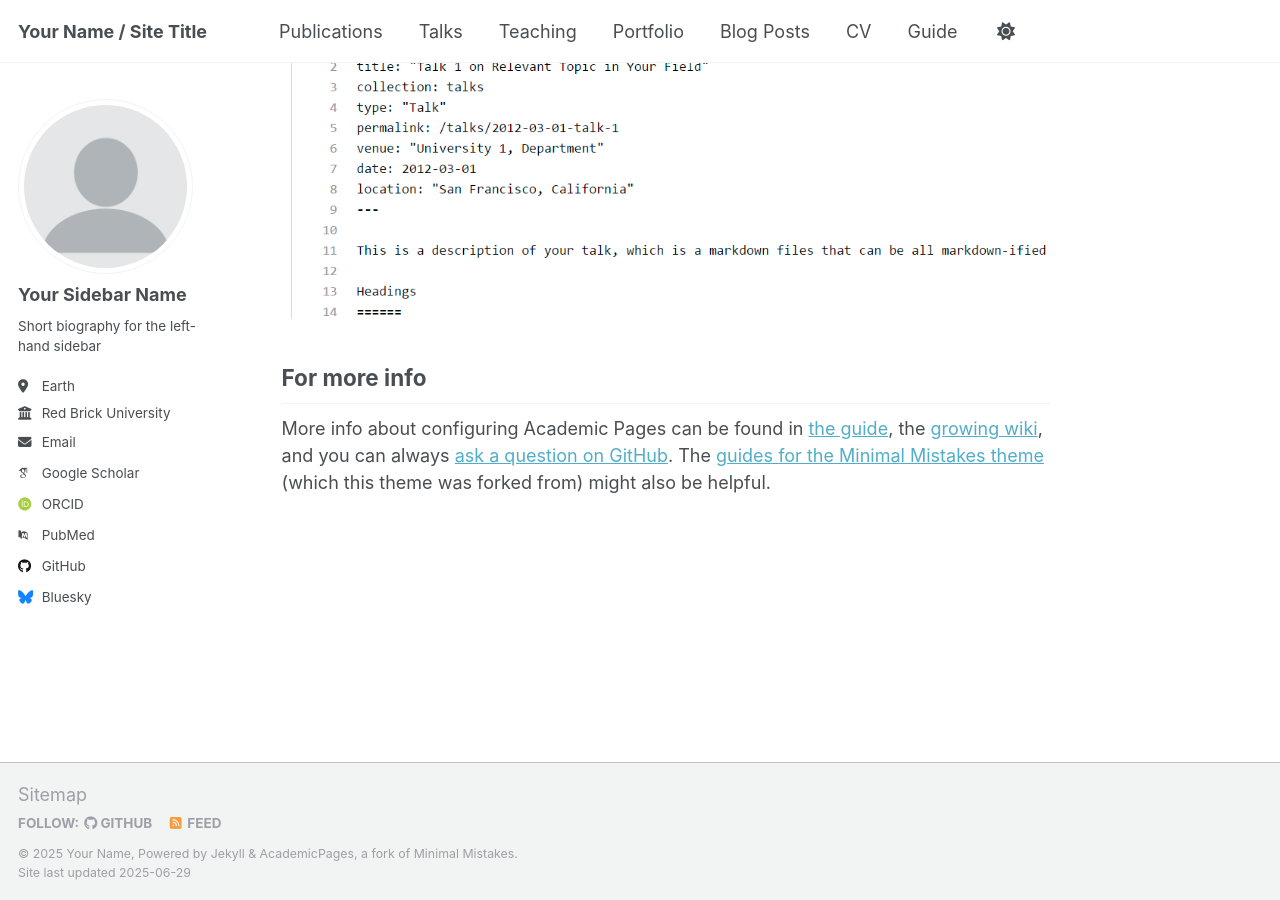
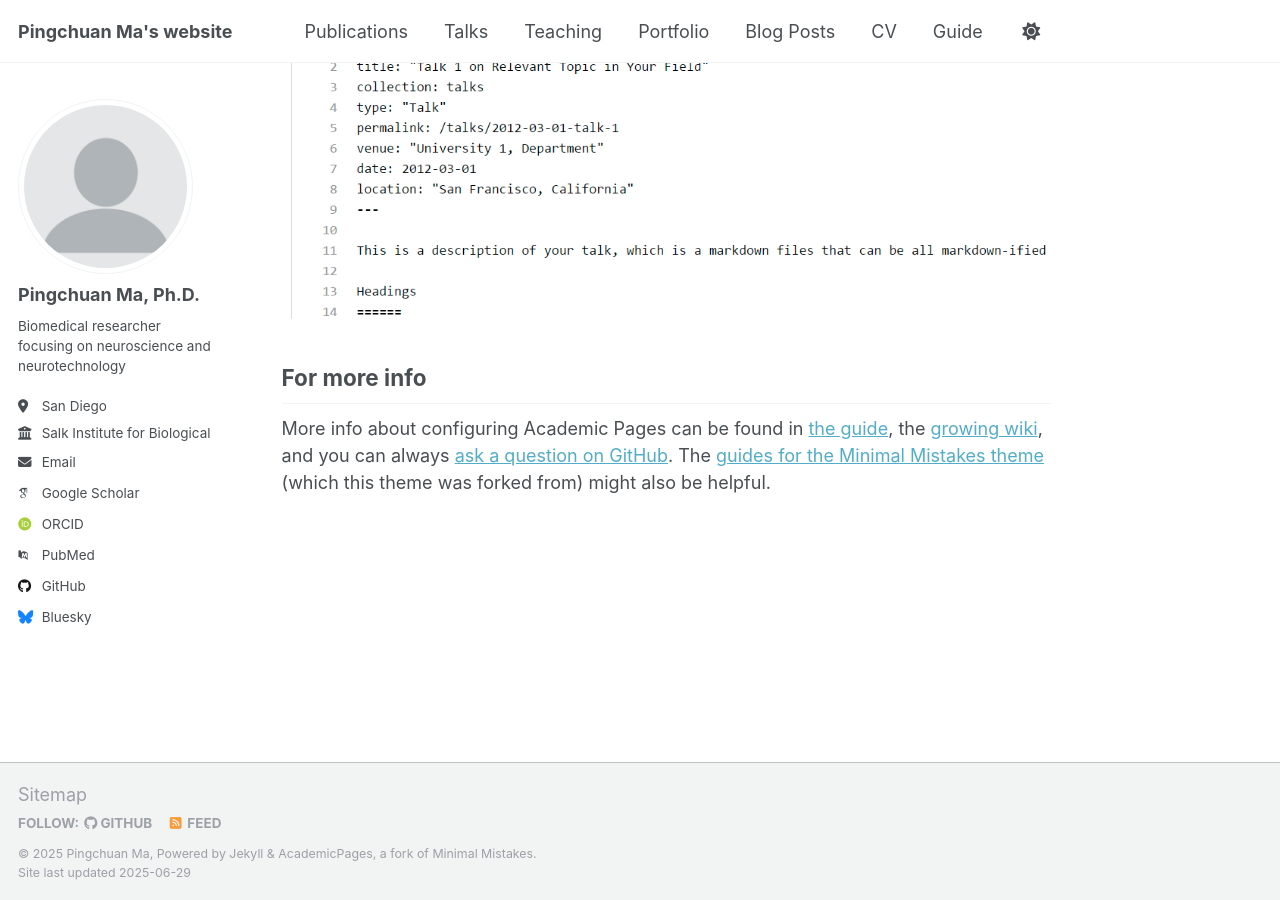
Before and after one commit to pcmaaaaa/pcmaaaaa.github.io, a Jekyll site: the page built from _pages/about.md, in a window 1280 px wide and 900 px high, scrolled down 2880 px. Built offline with Jekyll 4.4.1, drawn with Linux system fonts in a browser that asks for light colours; some web fonts are replaced; a script that is not in the unit is left out.

Commit message:
Update _config.yml

```diff
--- a/_config.yml
+++ b/_config.yml
@@ -9,9 +9,9 @@
 # Basic Site Settings
 locale                   : "en-US"
 site_theme               : "default"
-title                    : "Your Name / Site Title"
+title                    : "Pingchuan Ma's website"
 title_separator          : "-"
-name                     : &name "Your Name"
+name                     : &name "Pingchuan Ma"
 description              : &description "personal description"
 url                      : https://academicpages.github.io # the base hostname & protocol for your site e.g. "https://[your GitHub username].github.io" or if you already have some other page hosted on Github then use "https://[your GitHub username].github.io/[Your Repo Name]"
 baseurl                  : "" # the subpath of your site, e.g. "/blog"
@@ -23,11 +23,11 @@ repository               : "academicpages/academicpages.github.io"
 author:
   # Biographic information
   avatar           : "profile.png"
-  name             : "Your Sidebar Name"
+  name             : "Pingchuan Ma, Ph.D."
   pronouns         : # example: "she/her"
-  bio              : "Short biography for the left-hand sidebar"
-  location         : "Earth"
-  employer         : "Red Brick University"
+  bio              : "Biomedical researcher focusing on neuroscience and neurotechnology"
+  location         : "San Diego"
+  employer         : "Salk Institute for Biological Studies"
   uri              : # URL
   email            : "none@example.org"
 
```
